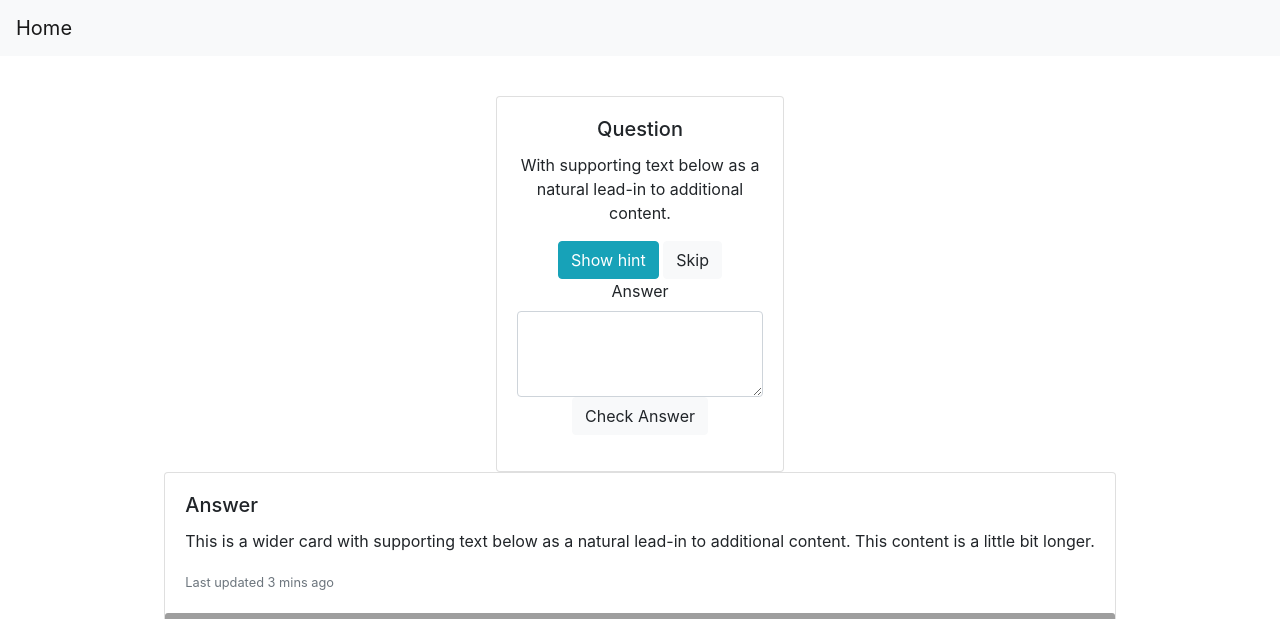
After one commit to clemencegoh/Long_Term_Memory, a Flask app: template templates/card.html in a window 1280 px wide. The commit adds this page. Shown: the top 619 px of the page. Run offline with Flask 2, Linux system fonts and the light colour scheme; the template is opened without the code that fills it, so the values that code supplies are empty; some libraries are stand-ins or nearby versions; grey boxes are pictures that could not be loaded.

```diff
--- a/app.py
+++ b/app.py
@@ -34,10 +34,14 @@ def home():
     with open(DATABASE, 'r') as data:
         # loop through subjects
         for sub, item in json.load(data).items():
+
+            today = datetime.datetime.now()
+            converted = datetime.datetime.strptime(item["Next"], '%a %b %d %H:%M:%S %Y')
+
             # loop through questions and update
-            if item["Next"] == datetime.datetime.now().date().ctime():
+            if converted == today:
                 stats.append("Pending")
-            elif item["Next"] < datetime.datetime.now().date().ctime():
+            elif converted < today:
                 stats.append("Overdue")
             else:
                 stats.append("None")
@@ -56,8 +60,9 @@ def explore_subject(subject):
     """
 
     cards = {}
-    flashcard_list = []
-    flashcard_id = []
+    flashcard_list = []  # the flashcard object itself
+    flashcard_id = []  # unique ids for each card, should be just a number
+    flashcard_complete = []
 
     # open subject
     with open(DATABASE, 'r') as data:
@@ -71,13 +76,22 @@ def explore_subject(subject):
         f = Flashcard()
         f.from_dict(value)
         f.checkCard()
-        flashcard_id.append(key)
-        flashcard_list.append(f.to_json())
 
+        # ensure sorted by not completed at the top
+        if not f.completed:
+            flashcard_id.insert(0, key)
+            flashcard_list.insert(0, f.question)
+            flashcard_complete.insert(0, f.completed)
+        else:
+            flashcard_id.append(key)
+            flashcard_list.append(f.question)
+            flashcard_complete.append(f.completed)
 
-    return render_template('index.html',
+    return render_template('subject.html',
+                           subject=subject,
                            flashcard_id = flashcard_id,
-                           flashcard_list= flashcard_list)
+                           flashcard_list= flashcard_list,
+                           flashcard_complete=flashcard_complete)
 
 
 ############# create, delete content #########################
@@ -94,7 +108,8 @@ def getNext(subject, id):
             data = json.loads(f.read())
             single_card = data[subject]["FlashCards"][id]
 
-        return render_template("index.html", single_card=single_card)
+        return render_template("card.html",
+                               single_card=single_card)
 
     if request.method == 'POST':
 
--- /dev/null
+++ b/static/css/main.css
@@ -0,0 +1,30 @@
+.navbar {
+  margin-bottom: 0;
+  border-radius: 0;
+}
+
+.navbar-brand{
+    display: flex;
+    justify-content: center;
+}
+
+.overall-wrapper{
+    display: flex;
+    flex-flow: column;
+    margin: auto;
+    align-items: center;
+    width: 80vw;
+    padding: 40px 0 0 0;
+}
+
+.Pending{
+    background-color: #EADA52;
+}
+
+.None{
+    background-color: #03C03C;
+}
+
+.Overdue{
+    background-color: #F39A27;
+}
--- /dev/null
+++ b/templates/card.html
@@ -0,0 +1,51 @@
+<!DOCTYPE html>
+<html lang="en">
+<head>
+    <meta charset="utf-8">
+    <meta name="viewport" content="width=device-width, initial-scale=1">
+    <title>Flashcard</title>
+
+    <!-- Bootstrap 4 -->
+    <link rel="stylesheet" href="https://stackpath.bootstrapcdn.com/bootstrap/4.3.1/css/bootstrap.min.css" integrity="sha384-ggOyR0iXCbMQv3Xipma34MD+dH/1fQ784/j6cY/iJTQUOhcWr7x9JvoRxT2MZw1T" crossorigin="anonymous">
+    <script src="https://stackpath.bootstrapcdn.com/bootstrap/4.3.1/js/bootstrap.min.js" integrity="sha384-JjSmVgyd0p3pXB1rRibZUAYoIIy6OrQ6VrjIEaFf/nJGzIxFDsf4x0xIM+B07jRM" crossorigin="anonymous"></script>
+
+    <script src="https://code.jquery.com/jquery-3.3.1.slim.min.js" integrity="sha384-q8i/X+965DzO0rT7abK41JStQIAqVgRVzpbzo5smXKp4YfRvH+8abtTE1Pi6jizo" crossorigin="anonymous"></script>
+    <script src="https://cdnjs.cloudflare.com/ajax/libs/popper.js/1.14.7/umd/popper.min.js" integrity="sha384-UO2eT0CpHqdSJQ6hJty5KVphtPhzWj9WO1clHTMGa3JDZwrnQq4sF86dIHNDz0W1" crossorigin="anonymous"></script>
+
+
+    <!-- Custom -->
+    <link rel="stylesheet" href="/static/css/main.css">
+</head>
+<body>
+    <nav class="navbar navbar-expand-lg navbar-light bg-light" id="navigation">
+        <a class="navbar-brand" href="/">Home</a>
+    </nav>
+    <div class="overall-wrapper">
+        <div class="card text-center" id="question-wrapper" style="width: 18rem;">
+            <div class="card-body">
+                <h5 class="card-title">Question</h5>
+                <p class="card-text" id="question">With supporting text below as a natural lead-in to additional content.</p>
+                <p class="card-text" id="hint" hidden>Hint here</p>
+                <button onclick="ShowHint()" class="btn btn-info">Show hint</button>
+                <button onclick="Skip()" class="btn btn-light">Skip</button>
+                <form action="javascript:void(0);" onsubmit="CheckAnswer">
+                    <!-- if this was used, auto check. Else, let user determine if correct -->
+                    <div class="form-group">
+                        <label for="answerArea">Answer</label>
+                        <textarea class="form-control" id="answerArea" rows="3"></textarea>
+                        <button onclick="SubmitAnswer()" class="btn btn-light">Check Answer</button>
+                    </div>
+                </form>
+            </div>
+        </div>
+        <div class="card" id="answer-wrapper">
+            <div class="card-body">
+                <h5 class="card-title">Answer</h5>
+                <p class="card-text">This is a wider card with supporting text below as a natural lead-in to additional content. This content is a little bit longer.</p>
+                <p class="card-text"><small class="text-muted">Last updated 3 mins ago</small></p>
+            </div>
+            <img src="..." class="card-img-top" alt="...">
+        </div>
+    </div>
+</body>
+</html>
```
Also changed, not shown: database/card_model.py (+4 -4 lines), templates/index.html (+24 -17 lines), templates/subject.html (added, +71 -0 lines), static/css/__init__.py (added), static/css/cards.css (added).
